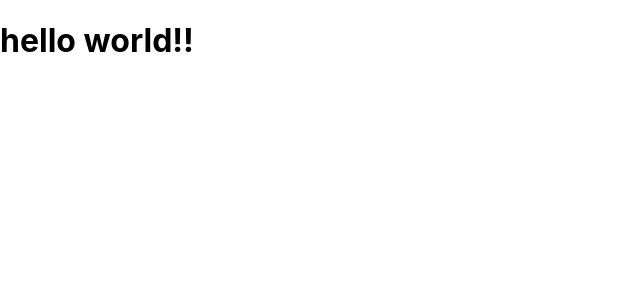
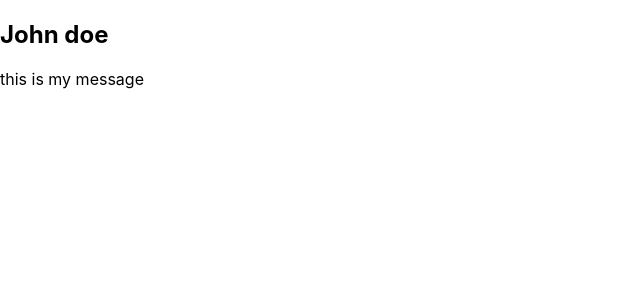
Before and after one commit to steve-shim/reactprjct, a React (Create React App) app: page / in a window 1280 px wide. Shown: the top 300 px of the page, without its empty margins (0-640 px from the left). Built offline with nearby package versions, Linux system fonts and the light colour scheme.

Commit message:
Add Funtional Component

```diff
--- a/src/index.js
+++ b/src/index.js
@@ -5,18 +5,16 @@ import "./index.css";
 const Greeting = () => {
   return (
     <div>
-      <h1>hello world!!</h1>
+      <Person />
+      <Message />
     </div>
   );
 };
 
-// const Greeting = () => {
-//   return React.createElement(
-//     "div",
-//     {},
-//     React.createElement("h1", {}, "hello world")
-//   );
-// };
+const Person = () => <h2>John doe</h2>;
+const Message = () => {
+  return <p>this is my message</p>;
+};
 
 ReactDOM.render(<Greeting />, document.getElementById("root"));
 
```
